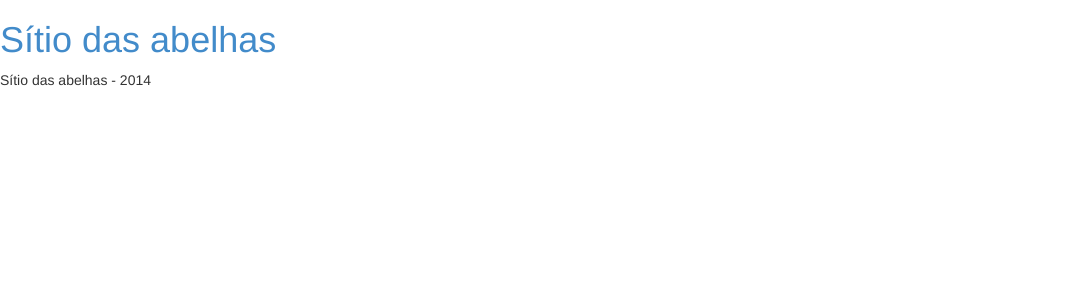
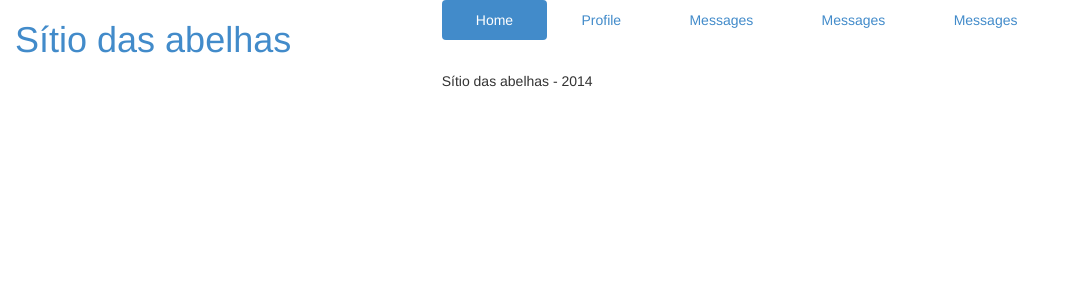
Before and after one commit to murilomothsin/sitiodasabelhas, a CakePHP app: the page made by app/View/Layouts/default.ctp in a window 1280 px wide. Shown: the top 300 px of the page, without its empty margins (0-1079 px from the left). Run offline with PHP 8.4 and a stand-in for CakePHP, Linux system fonts and the light colour scheme; the template is opened without the code that fills it, so the values that code supplies are empty; some libraries are stand-ins or nearby versions.

Commit message:
layout with bootstrap grids

```diff
--- a/app/View/Layouts/default.ctp
+++ b/app/View/Layouts/default.ctp
@@ -22,21 +22,38 @@ $cakeVersion = __d('cake_dev', 'Sítio das abelhas - 2014')
 	?>
 </head>
 <body>
-	<div id="container">
-		<div id="header">
-			<h1><?php echo $this->Html->link($cakeDescription, 'http://cakephp.org'); ?></h1>
+	<div id="container" class="container-fluid">
+
+		<div id="header" class="row">
+			<div class="col-md-4">
+				<h1><?php echo $this->Html->link($cakeDescription, 'http://cakephp.org'); ?></h1>
+			</div>
+			<div class="col-md-6">
+				<ul class="nav nav-pills nav-justified" role="tablist">
+				  <li role="presentation" class="active"><a href="#">Home</a></li>
+				  <li role="presentation"><a href="#">Profile</a></li>
+				  <li role="presentation"><a href="#">Messages</a></li>
+				  <li role="presentation"><a href="#">Messages</a></li>
+				  <li role="presentation"><a href="#">Messages</a></li>
+				</ul>
+			</div>
 		</div>
-		<div id="content">
 
+		<div id="content" class="row">
 			<?php echo $this->Session->flash(); ?>
+			<div class="col-md-12">
+				<?php echo $this->fetch('content'); ?>
+			</div>
+		</div>
 
-			<?php echo $this->fetch('content'); ?>
+		<div id="footer" class="row">
+			<div class="col-md-offset-4 col-md-4">
+				<p>
+					<?php echo $cakeVersion; ?>
+				</p>
+			</div>
 		</div>
-		<div id="footer">
-			<p>
-				<?php echo $cakeVersion; ?>
-			</p>
-		</div>
+
 	</div>
 </body>
 </html>
```
